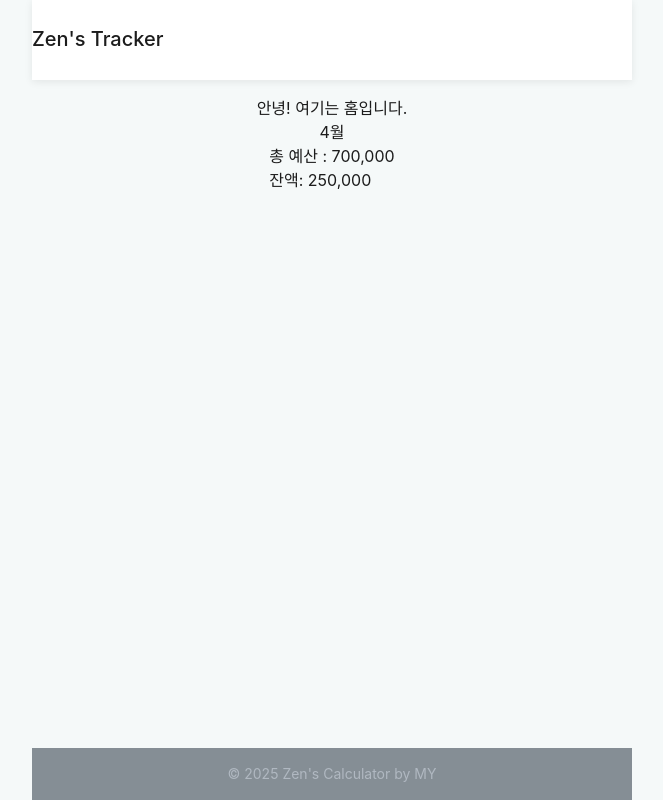
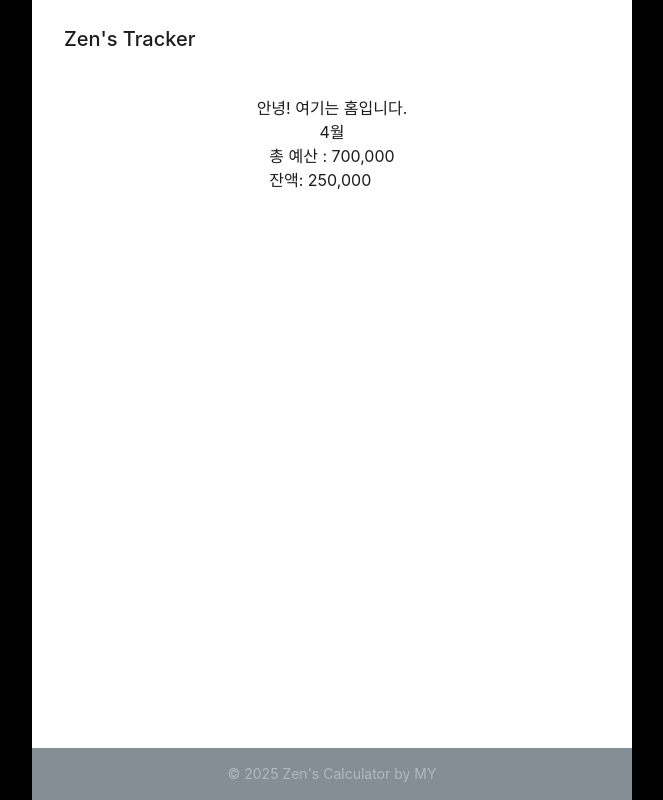
Before and after one commit to ehvzmf/zen-tracker, a React (Vite) app: page / in a window 1280 px wide. Shown: the whole page, without its empty margins (308-971 px from the left). Built offline with nearby package versions, Linux system fonts and the light colour scheme; a web font is replaced by a local one.

Commit message:
:lipstick: style: change background color

```diff
--- a/src/widgets/Header.tsx
+++ b/src/widgets/Header.tsx
@@ -9,7 +9,8 @@ const Header = () => {
       position="static"
       sx={{
         background: '#fff',
-        boxShadow: isMobile ? 'none' : '0px 2px 8px 0px rgba(0, 0, 0, 0.08)',
+        boxShadow: 'none',
+        // boxShadow: isMobile ? 'none' : '0px 2px 8px 0px rgba(0, 0, 0, 0.08)',
       }}
     >
       <Toolbar
@@ -29,7 +30,7 @@ const Header = () => {
             justifyContent: 'space-between',
           }}
         >
-          <Typography variant="h6">
+          <Typography variant="h6" sx={{ mx: 4 }}>
             Zen's Tracker
           </Typography>
         </Box>
--- a/src/widgets/Layout.tsx
+++ b/src/widgets/Layout.tsx
@@ -12,7 +12,7 @@ export const Layout = () => {
         alignItems: 'center',
         width: '100vw',
         minHeight: '100vh',
-        boxSizing: 'border-box'
+        backgroundColor: '#000',
       }}
     >
       <Box
@@ -23,6 +23,7 @@ export const Layout = () => {
           justifyContent: 'space-between',
           width: { xs: '100vw', sm: 600 },
           minHeight: '100vh',
+          backgroundColor: '#fff',
         }}
       >
         <Header />
@@ -38,7 +39,6 @@ export const Layout = () => {
         </Box>
         <Footer />
       </Box>
-
     </Box>
   );
 };
```
